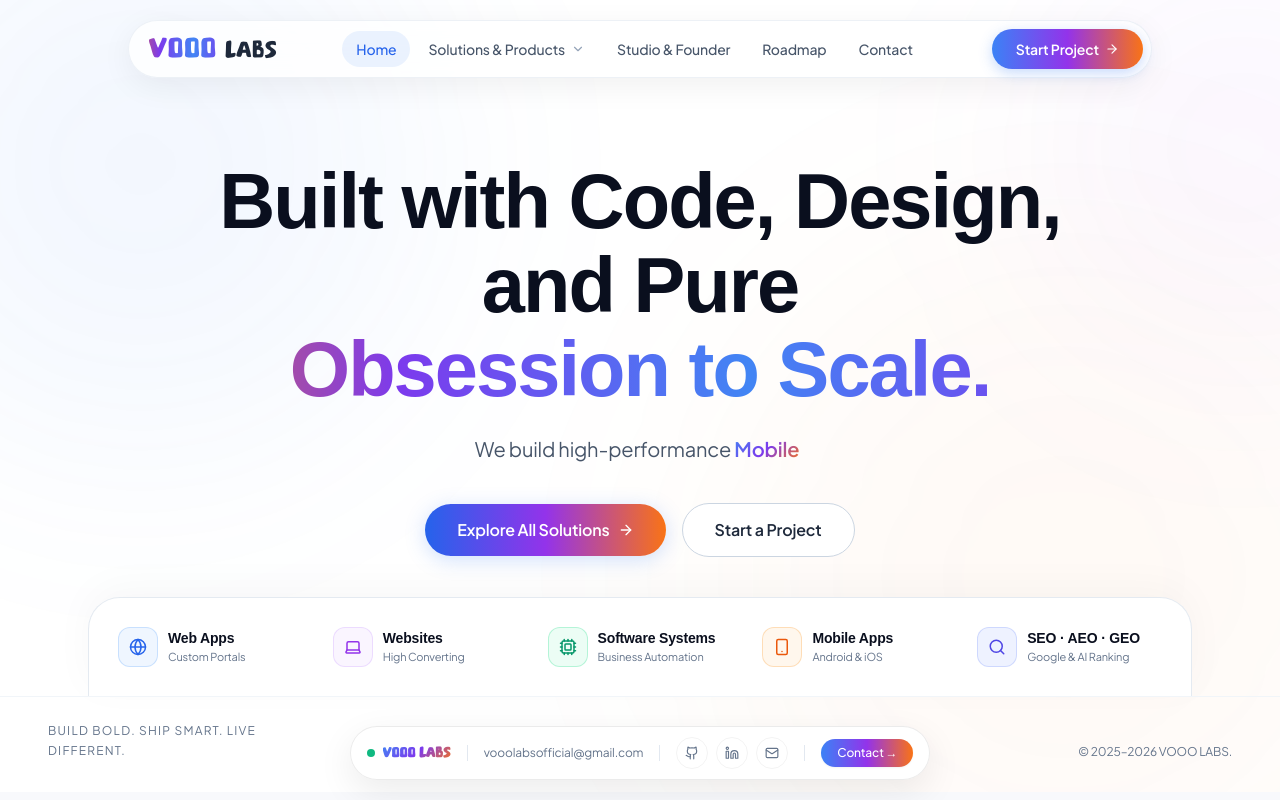
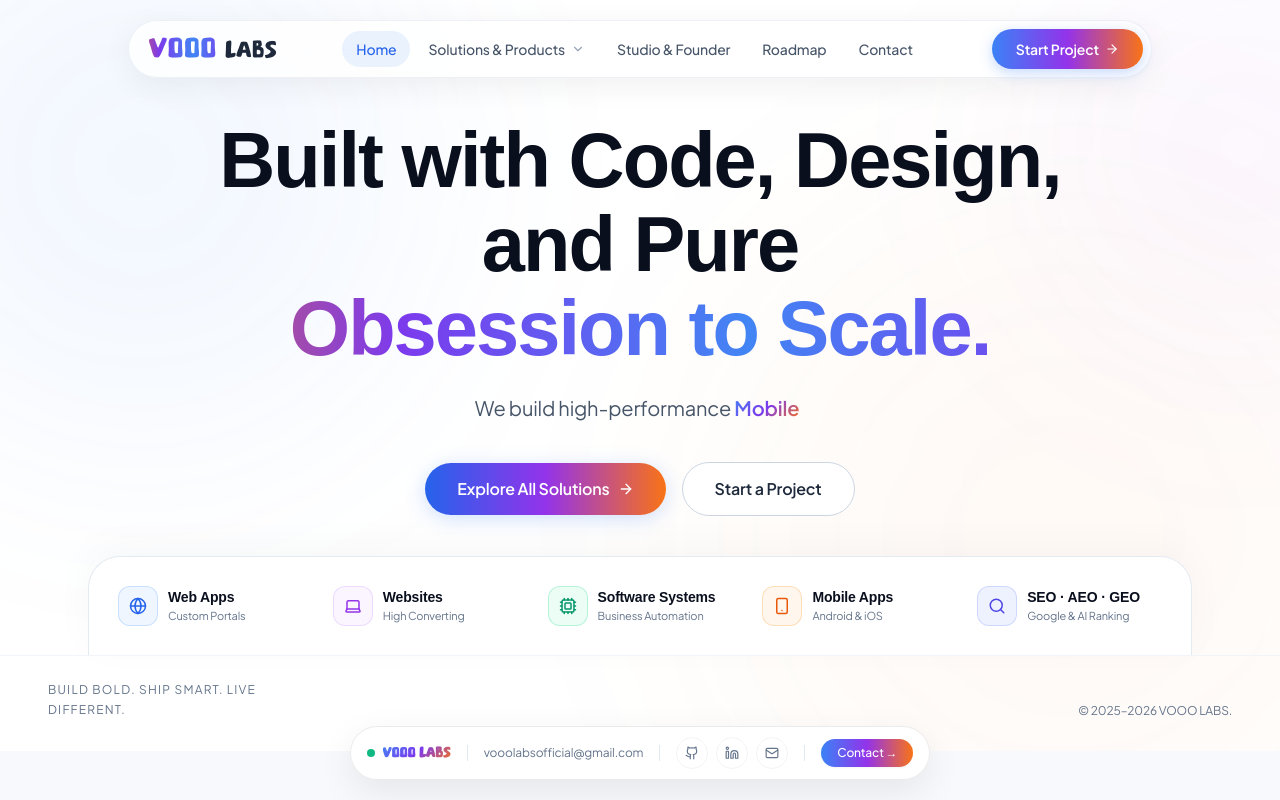
Before and after one commit to vooolabsofficial-sys/vooolabs-website, a React (Vite) app: page / in a window 1280 px wide. Shown: the top 800 px of the page. Built offline with nearby package versions, Linux system fonts and the light colour scheme; a web font is replaced by a local one.

Commit message:
style: slightly move hero content up into optimal vertical center alignment

```diff
--- a/src/components/home/Slide1_Hero.tsx
+++ b/src/components/home/Slide1_Hero.tsx
@@ -58,10 +58,10 @@ export default function Slide1_Hero() {
       <div className="absolute bottom-[-200px] left-1/2 -translate-x-1/2 w-[800px] h-[800px] rounded-full bg-radial from-orange-500/5 to-transparent blur-[90px] animate-blob-3 pointer-events-none z-0" aria-hidden="true" />
 
       {/* NAVBAR SPACER */}
-      <div className="h-[105px] sm:h-[125px] md:h-[140px]" />
+      <div className="h-[90px] sm:h-[105px] md:h-[115px]" />
 
       {/* CENTER CONTENT */}
-      <div className="relative z-10 flex-1 flex flex-col items-center justify-center text-center px-6 max-w-5xl mx-auto pt-2 sm:pt-5">
+      <div className="relative z-10 flex-1 flex flex-col items-center justify-center text-center px-6 max-w-5xl mx-auto pt-0 sm:pt-1">
 
         {/* HEADING (4 - 2 - 3 PATTERN) */}
         <FadeIn delay={0.05} y={30}>
```
